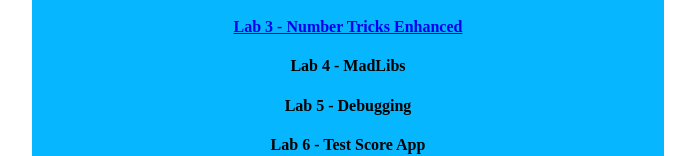
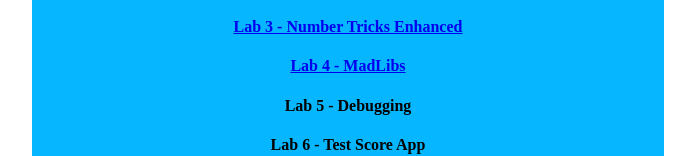
Before and after one commit to Goobacks67/Portfolio, a plain HTML site: page index.html in a window 1280 px wide. Shown: the part 564-720 px from the top of the page, without its empty margins (292-987 px from the left). Drawn offline with Linux system fonts and the light colour scheme.

Commit message:
Update index.html

```diff
--- a/index.html
+++ b/index.html
@@ -23,7 +23,7 @@
                 <h4>Lab 1 - HTML Review and Git Hosting</h4>
             <h4><a href="JS Chapter 2/index.html">Lab 2 - Number Tricks</a></h4>
             <h4><a href="JS Chapter 3/index.html">Lab 3 - Number Tricks Enhanced</a></h4>
-                <h4>Lab 4 - MadLibs</h4>
+            <h4><a href="JS Chapter 4/index.html">Lab 4 - MadLibs</a></h4>
                 <h4>Lab 5 - Debugging</h4>
                 <h4>Lab 6 - Test Score App</h4>
                 <h4>Lab 7 - Super Hero Cycling Banners</h4>
```
